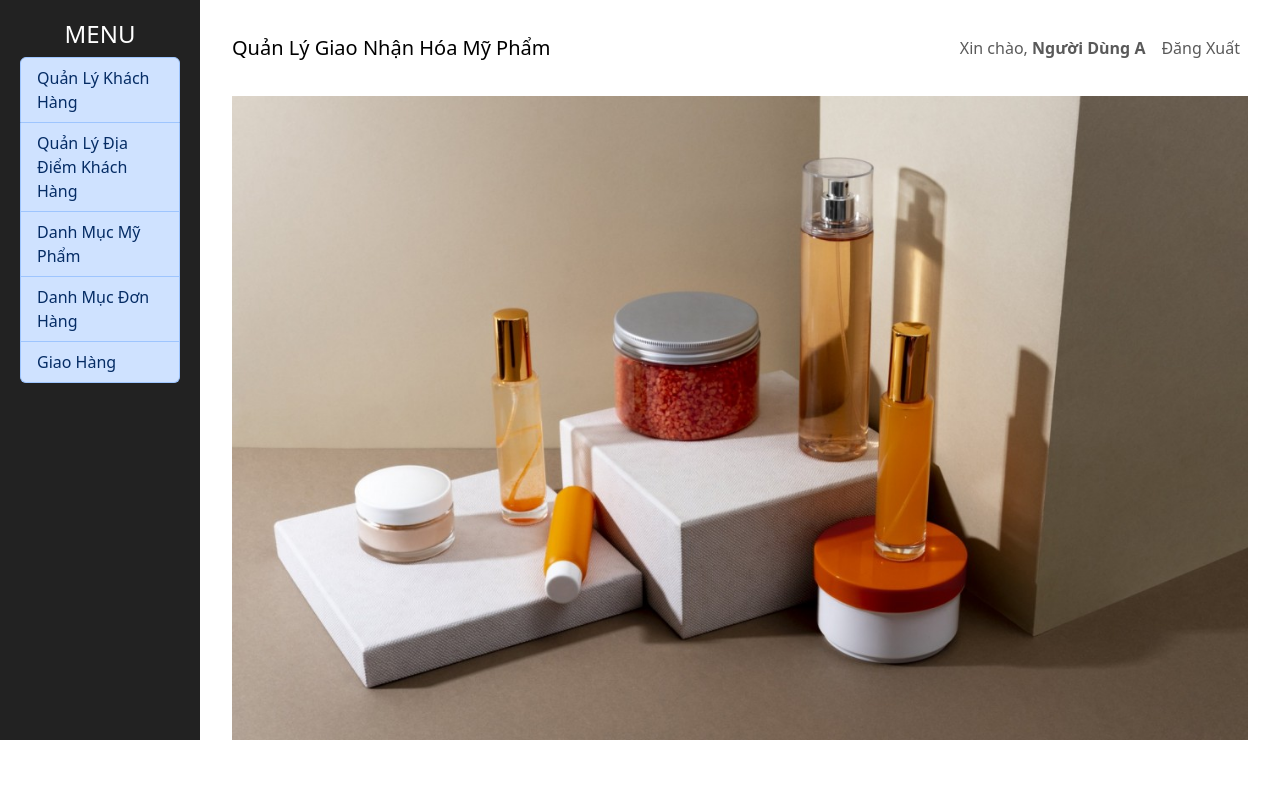
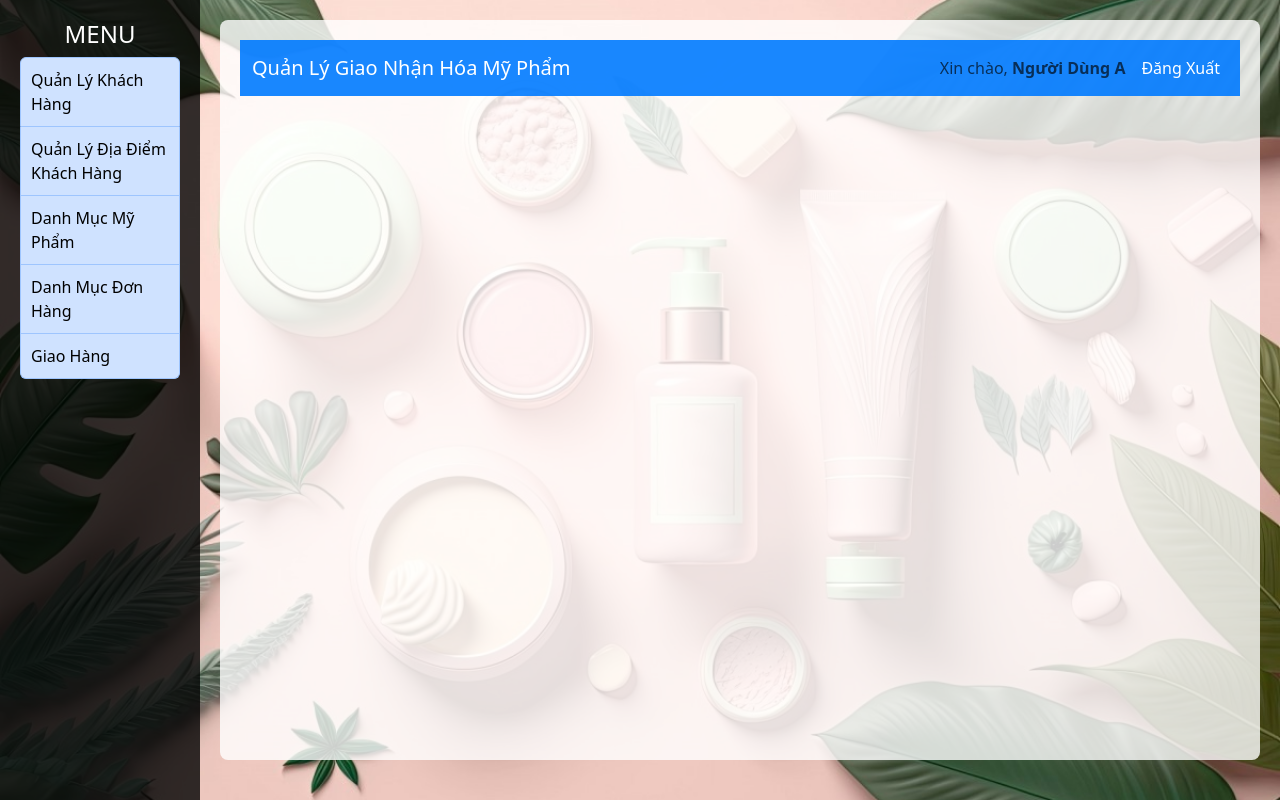
Before and after one commit to netprtony/QuanLyMyPham, a Flask app: page / in a window 1280 px wide. Run offline with Flask 3, Linux system fonts and the light colour scheme.

Commit message:
add backgrond

```diff
--- a/static/style.css
+++ b/static/style.css
@@ -407,3 +407,46 @@ table {
     border: 1px solid #ccc;
     border-radius: 4px;
 }
+body {
+    min-height: 100vh;
+    display: flex;
+    flex-direction: column;
+    background-image: url('/static/images/background.jpg'); /* Đường dẫn đến ảnh nền */
+    background-size: cover; /* Ảnh sẽ bao phủ toàn bộ nền */
+    background-position: center;
+    background-attachment: fixed;
+    background-repeat: no-repeat;
+}
+
+.sidebar {
+    background-color: rgba(0, 0, 0, 0.8); /* Sidebar đen mờ */
+    padding: 20px;
+    height: 100vh;
+}
+
+.sidebar a {
+    color: rgb(0, 0, 0);
+    padding: 10px;
+    text-align: left;
+    display: block;
+    text-decoration: none;
+}
+
+.sidebar a:hover {
+    background-color: #007bff;
+}
+
+.main-content {
+    background-color: rgba(255, 255, 255, 0.8); /* Màu nền trắng với độ mờ */
+    padding: 20px;
+    border-radius: 8px;
+    margin: 20px;
+}
+
+.navbar {
+    background-color: rgba(0, 123, 255, 0.9); /* Thanh navbar xanh mờ */
+}
+
+.navbar-brand, .navbar a {
+    color: white !important;
+}
--- a/templates/layout.html
+++ b/templates/layout.html
@@ -11,7 +11,7 @@
 <body>
     <!-- Sidebar -->
     <div class="d-flex">
-        <div class="sidebar">
+        <div class="sidebar text-black">
             <h4 class="text-center text-white">MENU</h4>
             <div class="list-group">
                 <a class="list-group-item list-group-item-action list-group-item-primary" href="/customer-list">Quản Lý Khách Hàng</a>
@@ -43,7 +43,7 @@
             <!-- Content Section -->
             <div class="container">
                 {% block content %}
-                    <img src="/static/images/register2.jpg" alt="Hình ảnh" style="width: 100%; height: auto;">
+
                 {% endblock %}
             </div>
         </div>
```
Also changed, not shown: templates/customer_list.html (+1 -31 lines), static/images/background.jpg (renamed from static/images/login.jpg).
